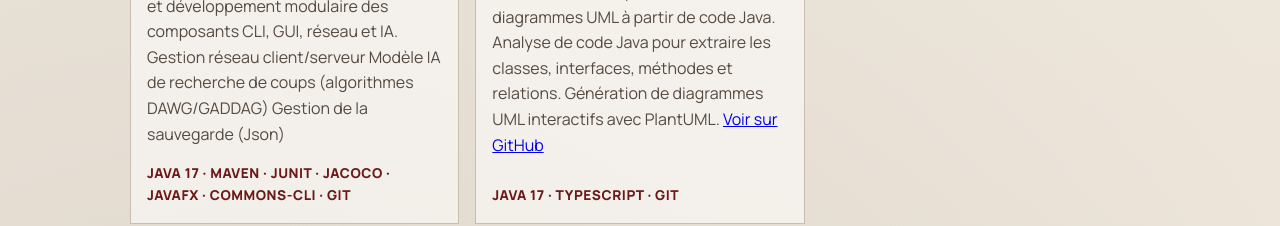
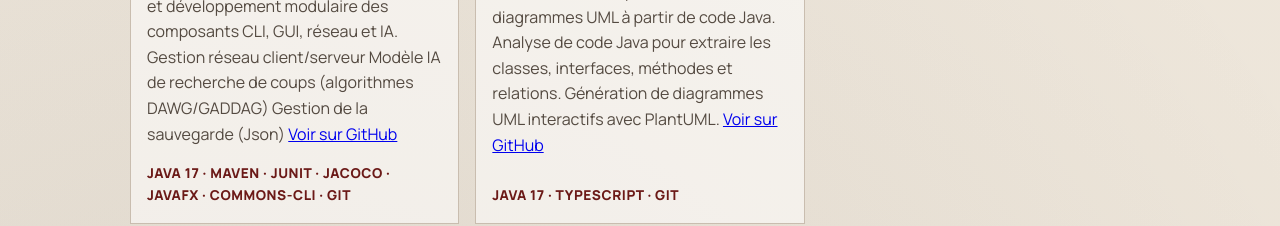
Before and after one commit to thomascdg/portfolio, a website: page index.html in a window 1280 px wide. Shown: the part 2980-3206 px from the top of the page. Drawn offline with Linux system fonts and the light colour scheme; animation ran at ten frames a second.

Commit message:
feat: add GitHub link for Scrabble project in work section

```diff
--- a/index.html
+++ b/index.html
@@ -151,6 +151,7 @@
               Gestion réseau client/serveur
               Modèle IA de recherche de coups (algorithmes DAWG/GADDAG)
               Gestion de la sauvegarde (Json)
+              <a href="https://github.com/thomascdg/Scrabble/tree/main" target="_blank" rel="noopener noreferrer">Voir sur GitHub</a>
             </p>
             <span>Java 17 · Maven · JUnit · Jacoco · JavaFX · commons-cli · Git</span>
           </article>
```
